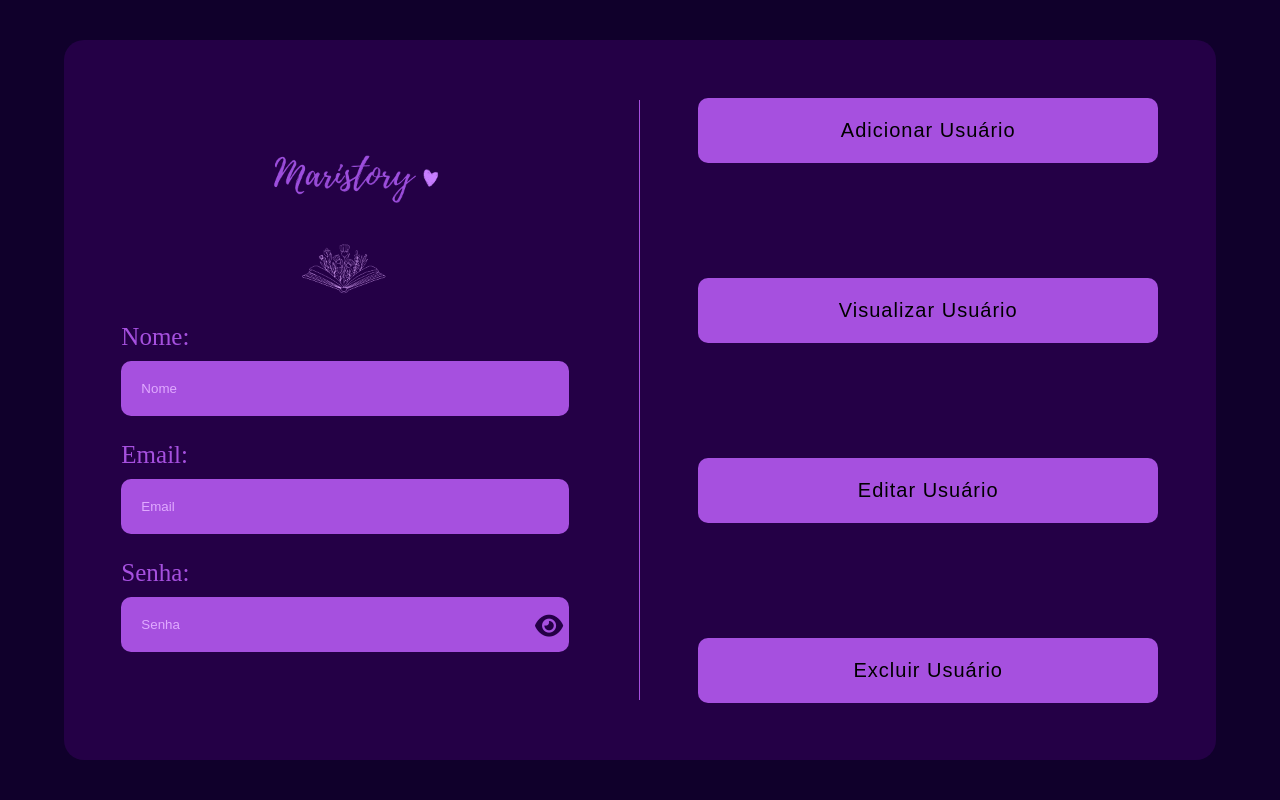
After one commit to MarianaSiano/Mariatory, a PHP site: page /app/views/admin/formUser.html in a window 1280 px wide. The commit adds this page. Run offline with PHP 8.4, Linux system fonts and the light colour scheme.

Commit message:
Desenvolvimento do Formulário de Usuários

```diff
--- a/app/views/admin/dashboard.html
+++ b/app/views/admin/dashboard.html
@@ -1,5 +1,5 @@
 <!DOCTYPE html>
-<html lang="en">
+<html lang="pt-br">
 <head>
     <meta charset="UTF-8">
     <meta http-equiv="X-UA-Compatible" content="IE=edge">
@@ -9,7 +9,7 @@
     <link rel="stylesheet" href="https://cdnjs.cloudflare.com/ajax/libs/font-awesome/6.4.0/css/all.min.css"/>
     <link rel="icon" type="image/png" href="/public/assets/Maristory-Navbar.png" sizes="32x32">
 
-    <title>Maristory</title>
+    <title>Dashboard</title>
 </head>
 <body>
 
--- /dev/null
+++ b/app/views/admin/formUser.html
@@ -0,0 +1,58 @@
+<!DOCTYPE html>
+<html lang="pt-br">
+<head>
+    <meta charset="UTF-8">
+    <meta http-equiv="X-UA-Compatible" content="IE=edge">
+    <meta name="viewport" content="width=device-width, initial-scale=1.0">
+
+    <link rel="stylesheet" href="/public/css/formUser.css">
+    <link rel="stylesheet" href="https://cdnjs.cloudflare.com/ajax/libs/font-awesome/6.4.0/css/all.min.css"/>
+    <link rel="icon" type="image/png" href="/public/assets/Maristory-Navbar.png" sizes="32x32">
+
+    <title>Formulário de Usuários</title>
+</head>
+<body>
+
+    <div class="container">
+
+        <div class="left-container">
+
+            <img src="/public/assets/Maristory-Transparente2.png" alt="Maristory logo">
+
+            <form>
+                <div class="text-field">
+                    <label for="userName">Nome:</label>
+                    <input type="text" id="userName" name="userName" placeholder="Nome" required/>
+                </div>
+
+                <div class="text-field">
+                    <label for="userEmail">Email:</label>
+                    <input type="email" id="userEmail" name="userEmail" placeholder="Email" required/>
+                </div>
+
+                <div class="text-field">
+                    <label for="userPassword">Senha:</label>
+                    <input type="password" id="userPassword" name="userPassword" placeholder="Senha" required/>
+                    <i id="verSenha" class="fa fa-eye" aria-hidden="true"></i>
+                </div>
+            </form>
+
+        </div>
+
+        <div id="linha-vertical"></div>
+
+        <div class="right-container">
+
+            <button>Adicionar Usuário</button>
+            <button>Visualizar Usuário</button>
+            <button>Editar Usuário</button>
+            <button id="excluirUsuario">Excluir Usuário</button>
+
+        </div>
+
+    </div>
+
+    <script src="/public/js/formUser.js"></script>
+
+</body>
+</html>
--- a/app/views/site/navFooter.html
+++ b/app/views/site/navFooter.html
@@ -1,5 +1,5 @@
 <!DOCTYPE html>
-<html lang="en">
+<html lang="pt-br">
 
 <head>
     <meta charset="UTF-8">
--- a/public/css/dashboard.css
+++ b/public/css/dashboard.css
@@ -28,7 +28,6 @@ body {
 
     display: flex;
     flex-direction: row;
-
 
     border-radius: 20px;
 }
--- /dev/null
+++ b/public/css/formUser.css
@@ -0,0 +1,143 @@
+/*
+#10002B
+#240046
+#3C096C
+#7B2CBF
+#9D4EDD
+#A650DF
+#C77DFF
+#E0AAFF
+*/
+
+*{
+    margin: 0;
+    padding: 0;
+}
+
+body {
+    background-color: #10002B;
+}
+
+.container {
+    width: 90vw;
+    height: 90vh;
+
+    margin: 5vh 5vw;
+
+    background-color: #240046;
+
+    display: flex;
+    flex-direction: row;
+
+    border-radius: 20px;
+}
+
+.left-container {
+    height: 90vh;
+    width: 44vw;
+
+    display: flex;
+    flex-direction: column;
+
+    justify-content: center;
+    align-items: center;
+}
+
+.left-container > img {
+    height: 200px;
+    width: 200px;
+}
+
+.text-field {
+    display: flex;
+    flex-direction: column;
+
+    justify-content: center;
+    align-items: flex-start;
+
+    font-size: 25px;
+}
+
+.text-field > label {
+    color: #A650DF;
+
+    margin-bottom: 10px;
+}
+
+.text-field input {
+    border: none;
+    outline: none;
+
+    border-radius: 10px;
+    padding: 20px;
+    margin-bottom: 25px;
+    width: 35vw;
+
+    background-color: #A650DF;
+    color: white;
+    font-size: 12;
+
+    box-sizing: border-box;
+}
+
+.text-field > input::placeholder{
+    color: #E0AAFF;
+}
+
+.fa-eye {
+    color: #240046;
+    justify-self: end;
+    cursor: pointer;
+    position: absolute;
+    right: 56%;
+    margin-top: 15px;
+}
+
+#linha-vertical {
+    height: 75vh;
+    width: 1vw;
+
+    justify-content: center;
+    align-items: center;
+
+    margin: auto 0;
+    border-right: 1px solid #A650DF;
+}
+
+.right-container {
+
+    height: 90vh;
+    width: 45vw;
+
+    display: flex;
+    flex-direction: column;
+
+    justify-content: center;
+    align-items: center;
+
+}
+
+.right-container > button {
+    border: none;
+    outline: none;
+    cursor: pointer;
+
+    display: flex;
+    justify-content: center;
+    align-items: center;
+
+    height: 65px;
+
+    margin: auto;
+    padding: 15px 15px;
+    width: 80%;
+
+    background-color: #A650DF;
+    border-radius: 10px;
+    letter-spacing: 1px;
+    font-size: 20px;
+}
+
+.right-container > button:hover {
+    opacity: 0.7;
+}
--- /dev/null
+++ b/public/js/formUser.js
@@ -0,0 +1,18 @@
+//Variável para visualizar a senha
+let btn = document.querySelector('.fa-eye');
+let modal = document.querySelector()
+
+//Funcionalidade para visualizar a senha
+btn.addEventListener('click', ()=>{
+    let inputSenha = document.querySelector('#userPassword')
+
+    if (inputSenha.getAttribute('type') == 'password'){
+        inputSenha.setAttribute('type', 'text')
+    }
+    else {
+        inputSenha.setAttribute('type', 'password')
+    }
+
+});
+
+alert('Você precisa estar logado para acessar essa página.');
```
